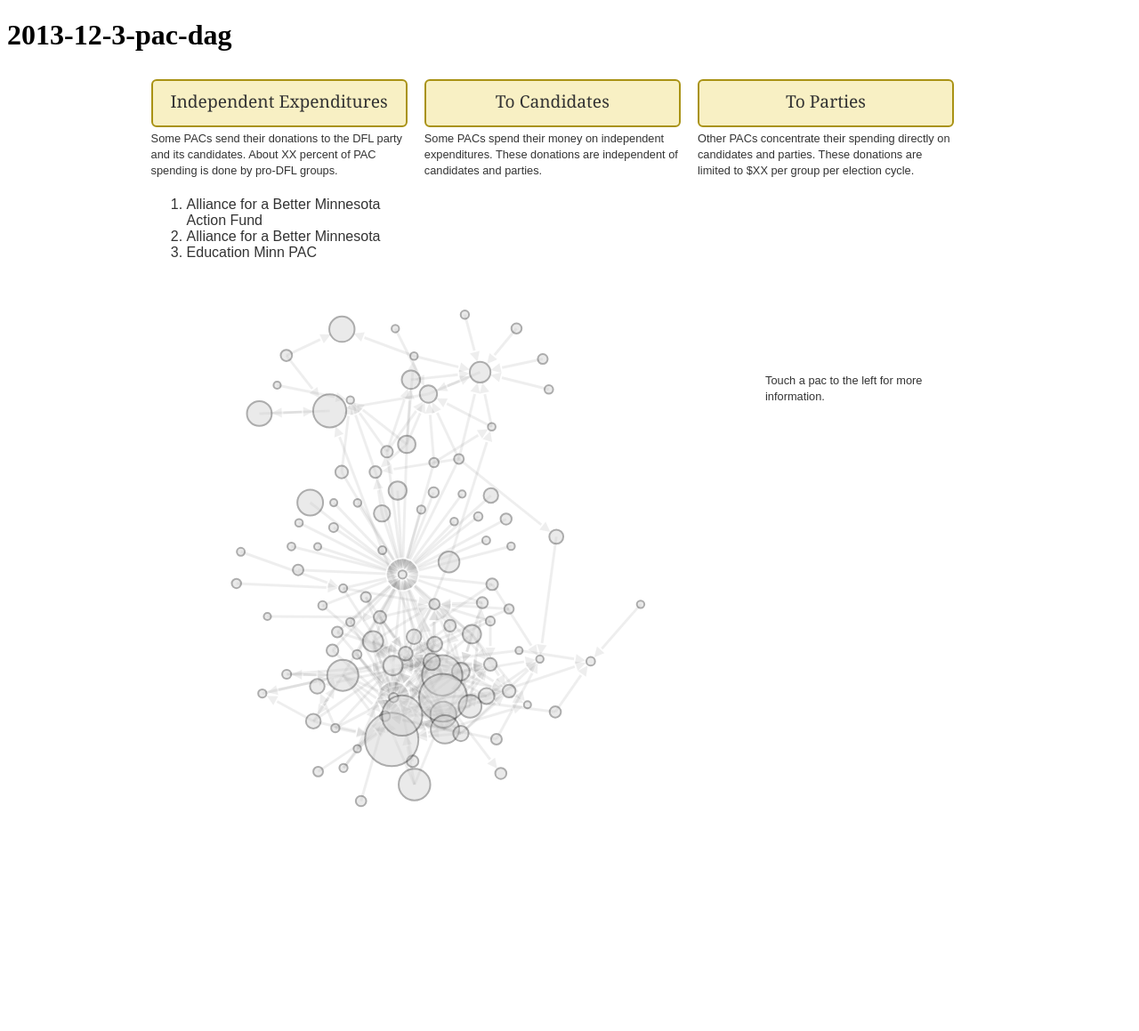
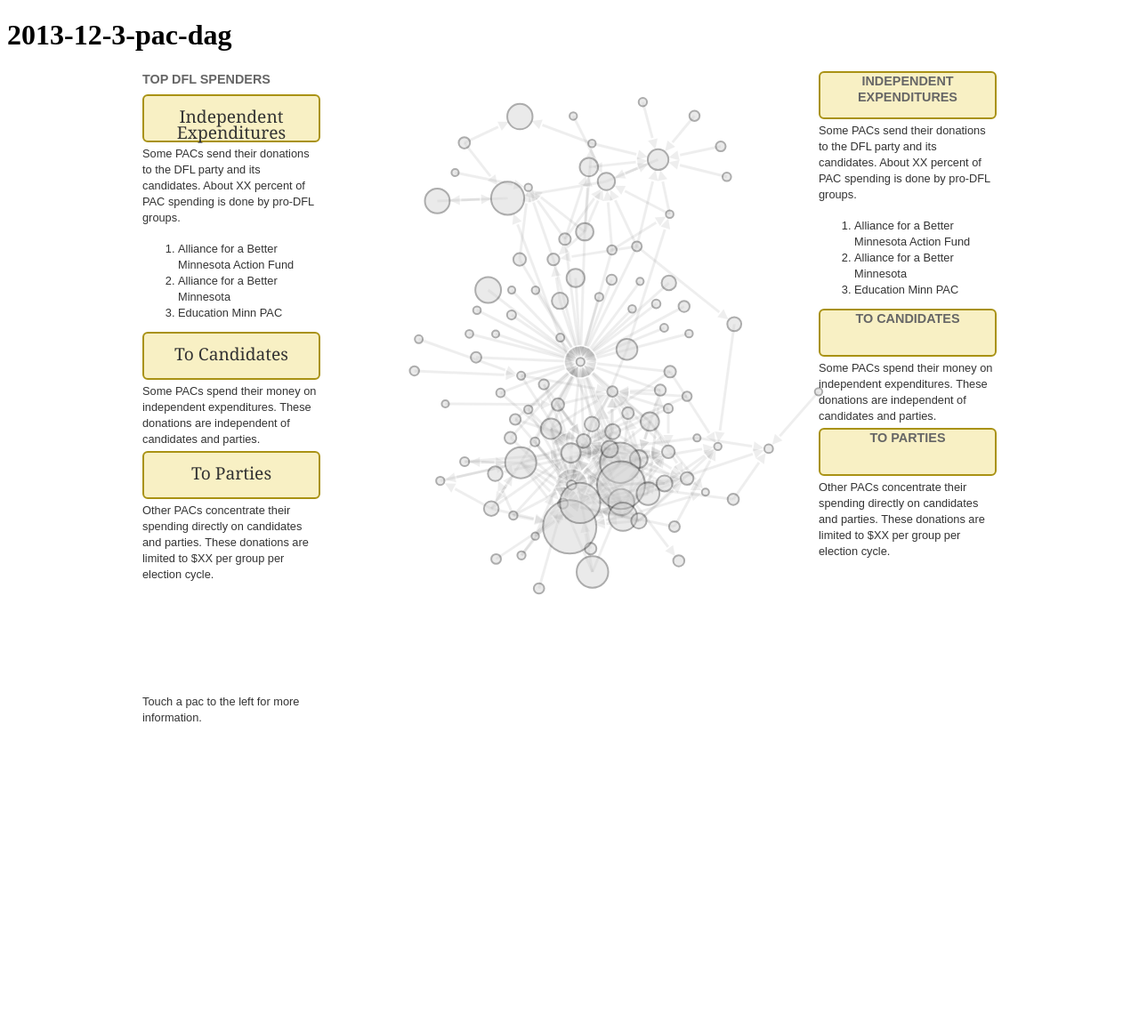
Before and after one commit to kevinschaul/inter-pac-spending, a PHP site: page / in a window 1280 px wide. Shown: the top 1159 px of the page at 89% size. Before the commit the page ends 908 px from the top, so only its background shows below. Run offline with PHP 8.4, Linux system fonts and the light colour scheme.

Commit message:
Split view

```diff
--- a/public/css/base.css
+++ b/public/css/base.css
@@ -15,16 +15,19 @@
 
 /* line 35, ../../sass/base.scss */
 .show-wrapper {
-  width: 100%;
+  float: left;
+  width: 200px;
+}
+/* line 39, ../../sass/base.scss */
+.show-wrapper .title {
+  font-size: 0.9em;
+  text-transform: uppercase;
+  font-weight: bold;
+  color: #666;
+  margin-bottom: 8px;
 }
 
-/* line 39, ../../sass/base.scss */
-.show {
-  float: left;
-  width: 30%;
-  margin: 1%;
-}
-/* line 44, ../../sass/base.scss */
+/* line 51, ../../sass/base.scss */
 .show .button {
   height: 50px;
   background-color: #f8f0c4;
@@ -42,33 +45,37 @@
   transition: background-color 0.2s;
   cursor: pointer;
 }
-/* line 53, ../../sass/base.scss */
-.show .button .title {
+/* line 60, ../../sass/base.scss */
+.show .button .label {
   font-family: Georgia, serif;
   font-size: 1.2em;
   padding: 14px 0;
 }
-/* line 59, ../../sass/base.scss */
+/* line 66, ../../sass/base.scss */
 .show .button:hover {
   background-color: #f3e496;
 }
-/* line 62, ../../sass/base.scss */
+/* line 69, ../../sass/base.scss */
 .show .button.active {
   background-color: #edd969;
 }
-/* line 66, ../../sass/base.scss */
+/* line 73, ../../sass/base.scss */
 .show .description {
   font-size: 0.8em;
   padding: 4px 0;
 }
+/* line 78, ../../sass/base.scss */
+.show ol {
+  font-size: 0.8em;
+}
 
-/* line 72, ../../sass/base.scss */
+/* line 83, ../../sass/base.scss */
 #graph {
   float: left;
-  width: 700px;
+  width: 560px;
   height: 600px;
 }
-/* line 77, ../../sass/base.scss */
+/* line 88, ../../sass/base.scss */
 #graph .node {
   fill: #ccc;
   stroke: #333;
@@ -81,7 +88,7 @@
   -o-transition: opacity 0.4s;
   transition: opacity 0.4s;
 }
-/* line 86, ../../sass/base.scss */
+/* line 97, ../../sass/base.scss */
 #graph .link {
   stroke: #666;
   stroke-width: 3px;
@@ -92,53 +99,53 @@
   -o-transition: opacity 0.2s;
   transition: opacity 0.2s;
 }
-/* line 93, ../../sass/base.scss */
+/* line 104, ../../sass/base.scss */
 #graph marker {
   overflow: auto;
 }
-/* line 97, ../../sass/base.scss */
+/* line 108, ../../sass/base.scss */
 #graph .underlay {
   fill: #fff;
 }
-/* line 104, ../../sass/base.scss */
+/* line 115, ../../sass/base.scss */
 #graph .outer.triangle, #graph .outer.inner {
   stroke-width: 4px;
   fill: #fff;
   stroke: #fff;
 }
-/* line 110, ../../sass/base.scss */
+/* line 121, ../../sass/base.scss */
 #graph .inner {
   stroke-width: 4px;
   fill: #666;
   stroke: #666;
 }
 
-/* line 118, ../../sass/base.scss */
+/* line 129, ../../sass/base.scss */
 .sidebar {
   float: left;
   width: 245px;
   height: 600px;
   padding-top: 100px;
 }
-/* line 124, ../../sass/base.scss */
+/* line 135, ../../sass/base.scss */
 .sidebar .help {
   font-size: 0.8em;
 }
-/* line 128, ../../sass/base.scss */
+/* line 139, ../../sass/base.scss */
 .sidebar .name {
   font-size: 1.6em;
   line-height: 1.1em;
   margin-bottom: 12px;
 }
-/* line 133, ../../sass/base.scss */
+/* line 144, ../../sass/base.scss */
 .sidebar .info {
   margin: 8px 0;
 }
-/* line 136, ../../sass/base.scss */
+/* line 147, ../../sass/base.scss */
 .sidebar .info .label {
   float: left;
 }
-/* line 139, ../../sass/base.scss */
+/* line 150, ../../sass/base.scss */
 .sidebar .info .value {
   float: right;
   font-weight: bold;
--- a/public/index.php
+++ b/public/index.php
@@ -11,6 +11,39 @@
 <h1>2013-12-3-pac-dag</h1>
 
 <div class='graphic'>
+
+  <div class='show-wrapper'>
+    <div class='title'>Top DFL Spenders</div>
+    <div class='show pro-dfl'>
+      <div class='button' data-show='pro-dfl'>
+        <div class='label'>Independent Expenditures</div>
+      </div>
+      <div class='description'>Some PACs send their donations to the DFL party and its candidates. About XX percent of PAC spending is done by pro-DFL groups.</div>
+      <div class='party dfl'>
+        <ol>
+          <li>Alliance for a Better Minnesota Action Fund</li>
+          <li>Alliance for a Better Minnesota</li>
+          <li>Education Minn PAC</li>
+        </ol>
+      </div>
+    </div>
+    <div class='show ie'>
+      <div class='button' data-show='ie'>
+        <div class='label'>To Candidates</div>
+      </div>
+      <div class='description'>Some PACs spend their money on independent expenditures. These donations are independent of candidates and parties.</div>
+    </div>
+    <div class='show to-candidates'>
+      <div class='button' data-show='to-candidates'>
+        <div class='label'>To Parties</div>
+      </div>
+      <div class='description'>Other PACs concentrate their spending directly on candidates and parties. These donations are limited to $XX per group per election cycle.</div>
+    </div>
+    <div class='clear'></div>
+  </div>
+
+  <div id='graph'></div>
+
   <div class='show-wrapper'>
     <div class='show pro-dfl'>
       <div class='button' data-show='pro-dfl'>
@@ -39,8 +72,6 @@
     </div>
     <div class='clear'></div>
   </div>
-
-  <div id='graph'></div>
 
   <div class='sidebar'>
     <script id='node-info-template' type='text/template'>
```
Also changed, not shown: sass/base.scss (+17 -6 lines).
